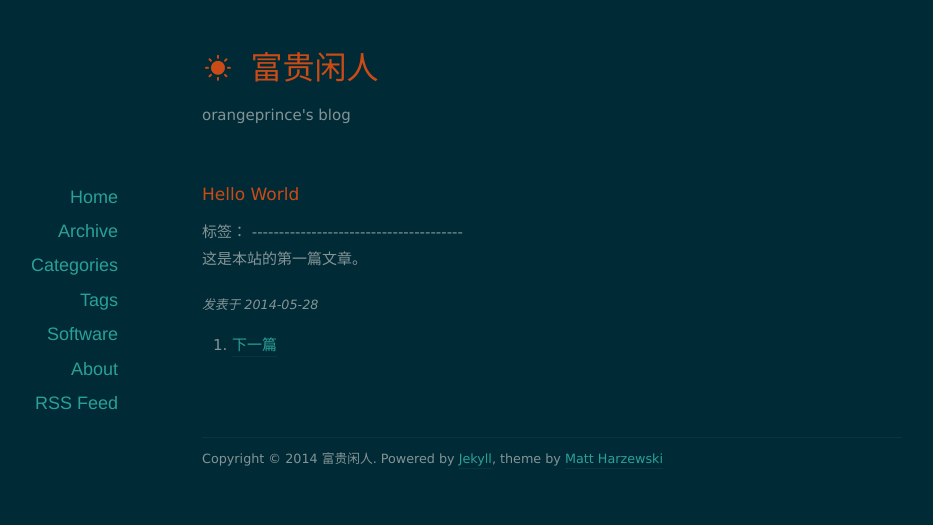
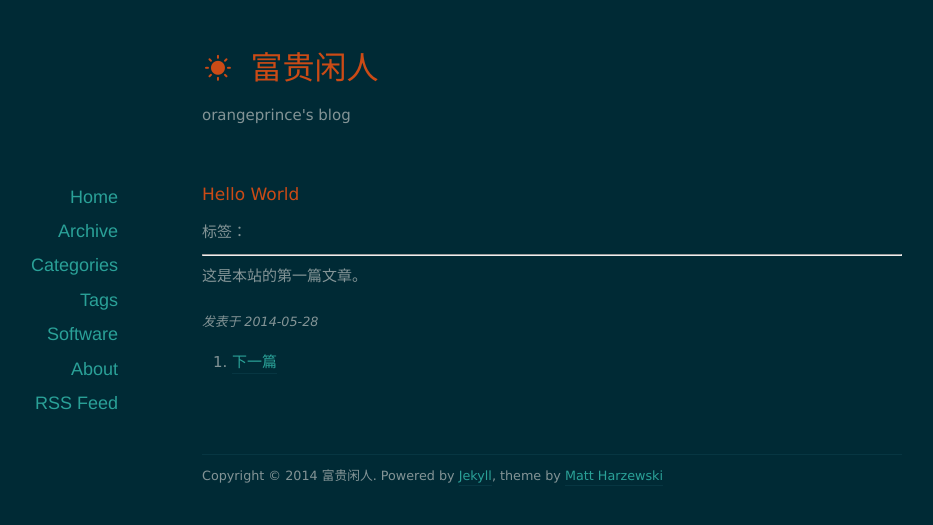
Before and after one commit to orangeprince/orangeprince.github.io, a Jekyll site: the page built from _posts/2014-05-28-hello-world.md, in a window 1280 px wide. Shown: the top 525 px of the page, without its empty margins (88-1021 px from the left). Built offline with Jekyll 4.4.1, drawn with Linux system fonts in a browser that asks for light colours; nearby versions of some CDN libraries; comment, search, counter and statistics services are not loaded.

Commit message:
modified:   _layouts/post.html

```diff
--- a/_layouts/post.html
+++ b/_layouts/post.html
@@ -15,7 +15,7 @@ layout: default
       <header class="entry-header">
         标签：<span class="entry-tags">{% for tag in page.tags %}<a href="{{ site.url }}/tags.html#{{ tag }}-ref" title="Pages tagged {{ tag }}">{{ tag }}</a>{% unless forloop.last %}&nbsp;&bull;&nbsp;{% endunless %}{% endfor %}</span>
 
-	---------------------------------------
+     <hr>
 
 	<div class="post-content">{{ content }}</div>
 
```
